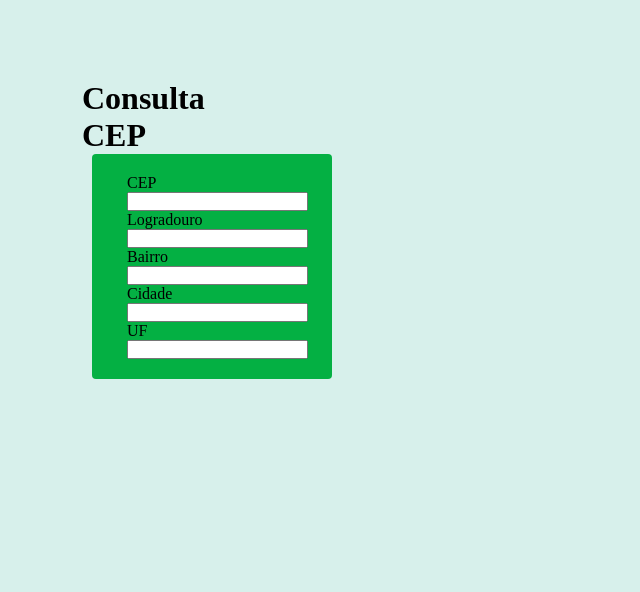
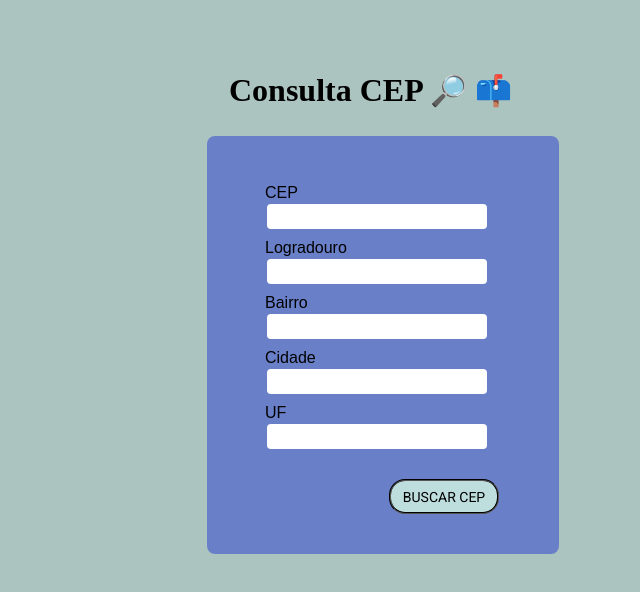
Before and after one commit to JulianaAMatos/ConsultaCEP, a plain HTML site: page index.html in a window 1280 px wide. Shown: the whole page, without its empty margins (408-1048 px from the left). Drawn offline with Linux system fonts and the light colour scheme; a web font is replaced by a local one.

Commit message:
Estilização do projeto: Adicionando Emojis e Cores

```diff
--- a/index.html
+++ b/index.html
@@ -8,7 +8,8 @@
     <script src="./script.js" defer></script>
 </head>
 <body>
-    <h1>Consulta CEP</h1>
+    <h1>Consulta CEP
+    <span style="font-size: 30px"> &#128270 &#128235</span></h1>
 
     <form action="">
 
@@ -30,7 +31,7 @@
 
         <div class="controle-forms">
             <label for="cidade">Cidade</label>
-            <input type="text" id="cidade">
+            <input type="text" id="cidade" >
 
         </div>
 
@@ -39,6 +40,9 @@
             <input type="text" id="uf">
 
         </div>
+       <button class="PesqCEP" ondblclick="PesqRua">BUSCAR CEP </span></button>
+
+
 
     </form>
     <script>
--- a/script.js
+++ b/script.js
@@ -62,6 +62,22 @@ function limpaFormulario(){
 
 }
 
-function PesqRua(){
-    d
-}
+function PesqRua(uf,localidade,logradouro){
+
+    const buscarRequisicao = new Request(`https://viacep.com.br/ws/${uf}${localidade}${logradouro}/json/` , {
+            "method": "GET",
+            "headers":{
+            "Content-type": "aplication/json"
+             }
+
+        });//Endereço
+
+        fetch(buscarRequisicao)
+            .then(resposta =>  resposta.json())
+            .then(resposta => {
+
+                 document.querySelector('#logradouro').value = (resposta.logradouro); //buscar dados atualizados
+                 document.querySelector('#bairro').value = (resposta.bairro);
+                 document.querySelector('#cidade').value = (resposta.localidade);
+                 document.querySelector('#uf').value = (resposta.uf);
+            })}
--- a/style.css
+++ b/style.css
@@ -1,40 +1,78 @@
+
+@import url('https://fonts.googleapis.com/css2?family=Eczar:wght@400..800&family=Roboto:ital,wght@0,100;0,300;0,400;0,500;0,700;0,900;1,100;1,300;1,400;1,500;1,700;1,900&display=swap');
+
 *{
     margin: 0;
     padding: 0;
 }
 
 body{
-     margin: 10px;
-     margin-left: 450px;
-     width: 20px;
-     height: 15px;
-     background-color: rgb(215, 240, 235);
+     margin: 12px;
+     margin-left: 600px;
+
+     height: 12px;
+     background-color: rgb(171, 196, 191);
 
     }
 
 
     h1{
 
-        margin-left: 40px;
-        margin-top: 80px;
+        margin-left: 35px;
+        margin-top: 70px;
         align-items: center;
-       display: block;
+        padding: 2px;
+        display: block;
+
+
 
     }
     form{
-       padding: 20px 120px;
-       margin-left: 50px;
-       border-radius: 4px;
-       background-color: rgb(4, 176, 67);
-       justify-content: center;
+
+       margin-left: 15px;
+       margin-top: 25px;
+       width: 12px;
+       font-family: Eczar, Arial, Helvetica, sans-serif;
+       border-radius: 8px;
+       align-items: center;
+       padding: 40px 170px ;
+       background-color: rgb(105, 128, 201);
 
     }
 
     .controle-forms{
         position: relative;
-        margin-right: 100px;
-        right: 85px;
-
+        margin-right: 30px;
+        margin: 8px;
+        right: 120px;
 
 
     }
+
+    input{
+        width: 220px;
+        margin: 2px;
+        height: 25px;
+        border-radius: 4px;
+        border: none;
+
+    }
+
+    .PesqCEP{
+        margin-top: 20px;
+        margin-left: 12px;
+        align-items: center;
+        width: 110px;
+        height: 35px;
+        border-style:groove;
+        border-radius: 16px;
+        color: black;
+        font-size: 14px;
+        font-family: Roboto, Arial, Helvetica, sans-serif;
+        background-color: rgb(190, 221, 221);
+        cursor: pointer;
+    }
+
+   .PesqCEP:hover{
+      background-color: rgb(39, 201, 47);
+   }
```
